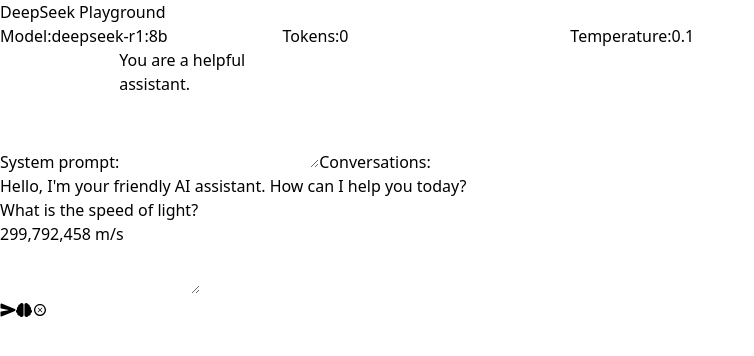
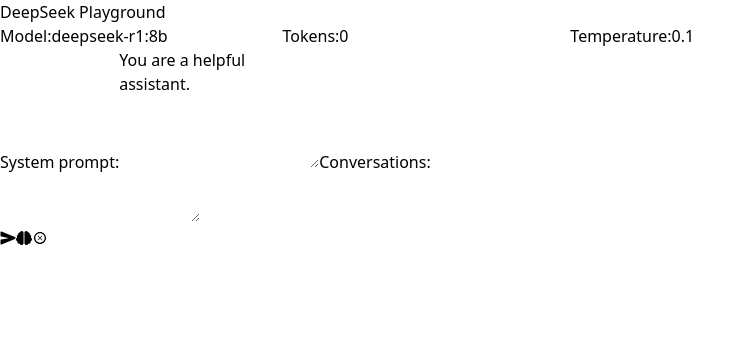
Before and after one commit to am8850/ollama-ui-r, a React (Vite) app in the folder frontend/: page / in a window 1280 px wide. Shown: the top 356 px of the page, without its empty margins (0-754 px from the left). Built offline with nearby package versions, Linux system fonts and the light colour scheme.

Commit message:
Refactor App component by removing commented-out code and initializing conversation state

```diff
--- a/frontend/src/App.tsx
+++ b/frontend/src/App.tsx
@@ -5,9 +5,6 @@
 import { TiDeleteOutline } from 'react-icons/ti'
 import ReactMarkdown from 'react-markdown'
 import { PuffLoader } from 'react-spinners'
-// import reactLogo from './assets/react.svg'
-// import viteLogo from '/vite.svg'
-// import './App.css'
 
 interface IMessage {
   role: 'user' | 'assistant' | 'system'
@@ -16,8 +13,6 @@
 }
 
 const ENDPOINT = 'http://localhost:11434/v1/chat/completions'
-//const CHAT_MODEL = 'deepseek-r1:8b'
-//const API_KEY = 'ollama'
 const DEFAULT_SETTINGS = {
   chat_model: 'deepseek-r1:8b',
   max_tokens: '0',
@@ -26,28 +21,10 @@
 }
 
 function App() {
-  //const [count, setCount] = useState(0)
   const [settings, setSettings] = useState(DEFAULT_SETTINGS)
   const [prompt, setPrompt] = useState('')
-  //const [conversations, setConversations] = useState([])
   const [think, setThink] = useState(false)
-  const [conversation, setConversation] = useState<IMessage[]>([
-    {
-      role: 'assistant',
-      reason: false,
-      content: "Hello, I'm your friendly AI assistant. How can I help you today?"
-    },
-    {
-      role: 'user',
-      reason: false,
-      content: 'What is the speed of light?'
-    },
-    {
-      role: 'assistant',
-      reason: false,
-      content: '299,792,458 m/s'
-    }
-  ])
+  const [conversation, setConversation] = useState<IMessage[]>([])
   const [processing, setProcessing] = useState(false)
 
   const addSystemPromptOnce = () => {
@@ -81,31 +58,13 @@
   const send = async () => {
     if (!processing && prompt.length > 0) {
       try {
-        //addSystemPromptOnce()
+        addSystemPromptOnce()
         let conv = [...conversation]
-        // if (settings.system_prompt.length > 0) {
-        //   conv.push({
-        //     role: 'system',
-        //     reason: think,
-        //     content: prompt
-        //   })
-        // }
         conv.push({
           role: 'user',
           reason: think,
           content: prompt
         })
-        // conv.push({
-        //   role: 'user',
-        //   content: prompt
-        // })
-        // setConversation([
-        //   ...conversation,
-        //   {
-        //     role: 'user',
-        //     content: prompt
-        //   }
-        // ])
         setConversation(conv)
         setProcessing(true)
 
```
